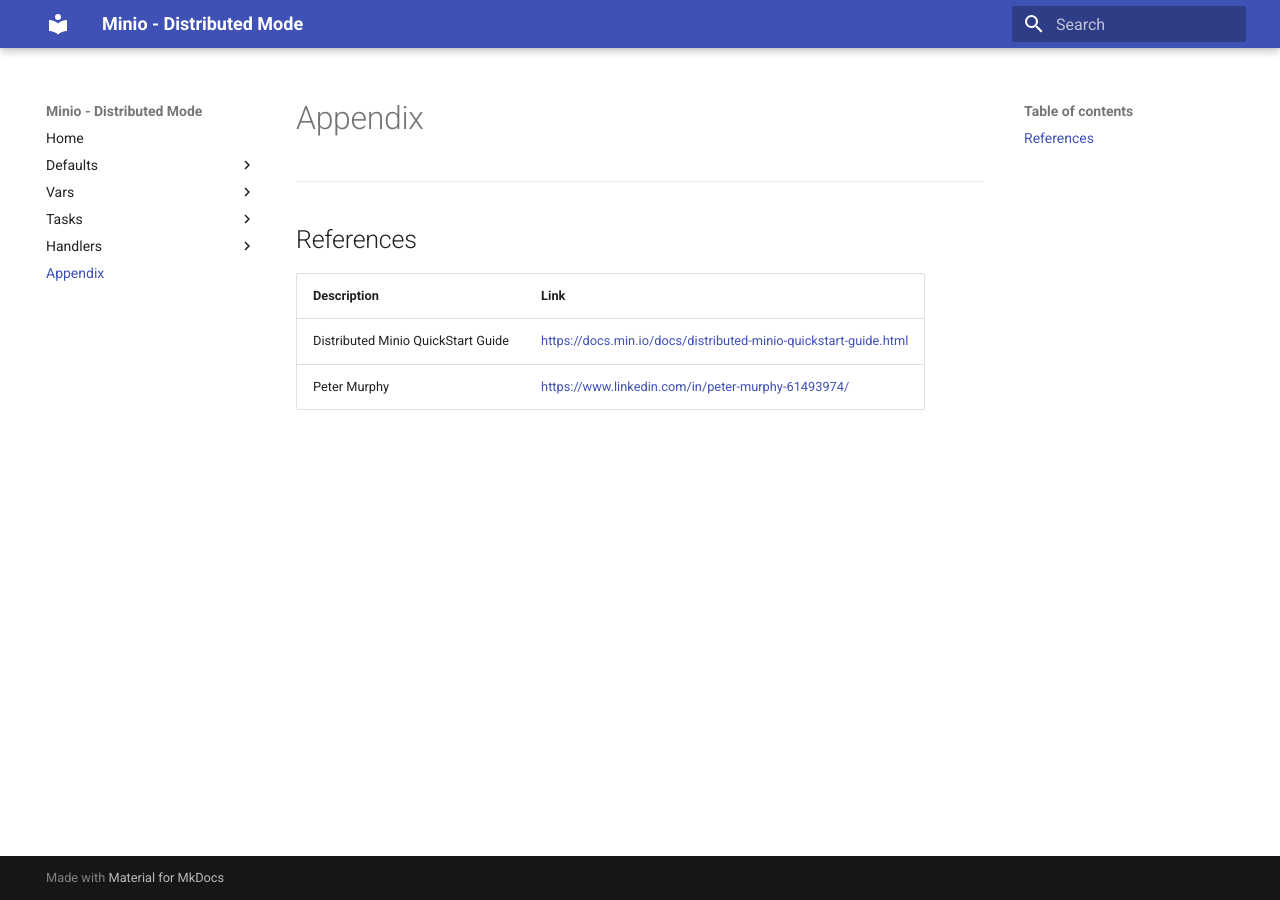
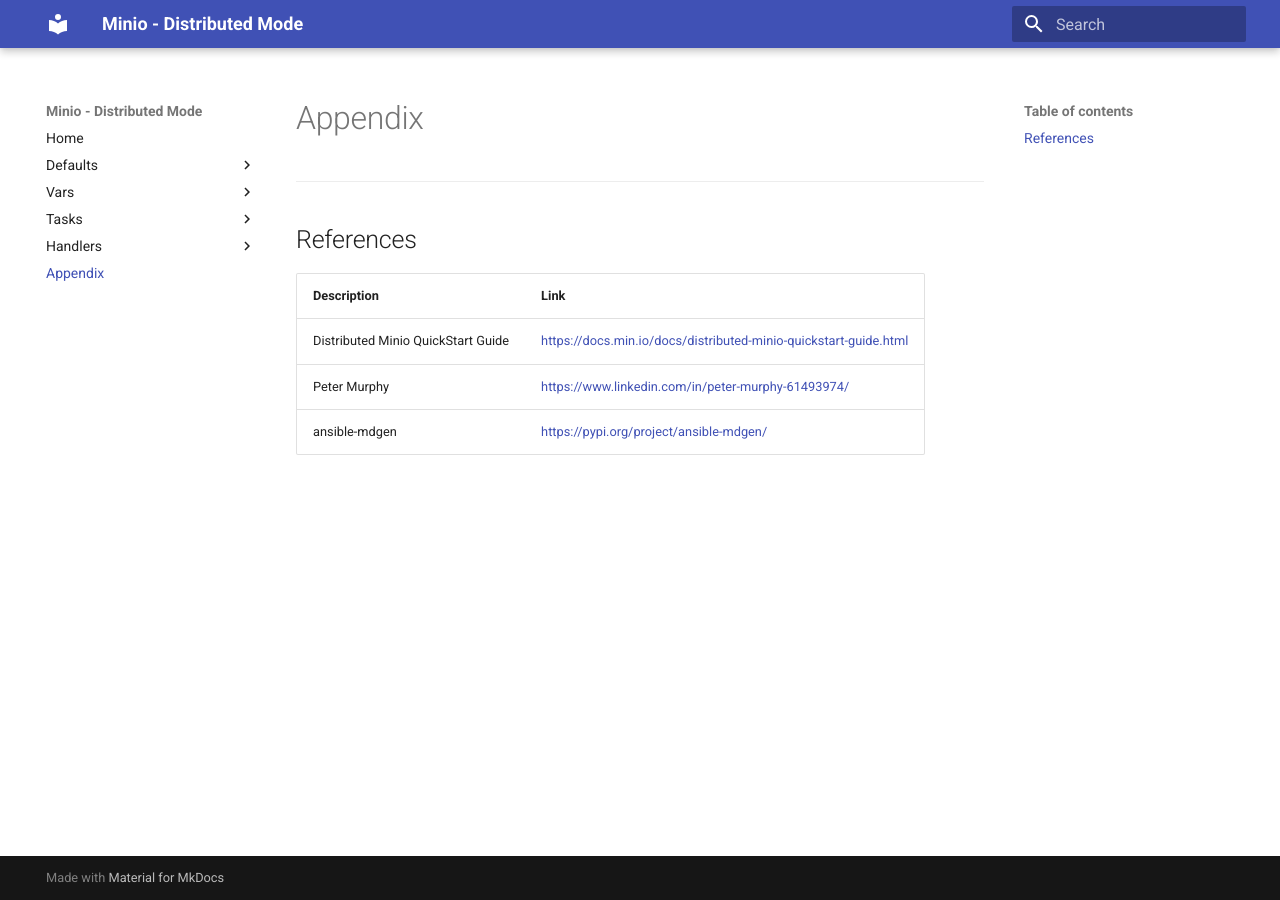
Before and after one commit to murphypetercl/minio_install, an MkDocs documentation site: the page built from docs/appendix.md, in a window 1280 px wide. Built offline with MkDocs 1.6.1 and Material for MkDocs 9.7.7, drawn with Linux system fonts in a browser that asks for light colours.

Commit message:
link to ansible-mdgen

```diff
--- a/.ansible-mdgen.yaml
+++ b/.ansible-mdgen.yaml
@@ -23,3 +23,5 @@ appendix:
       link: https://docs.min.io/docs/distributed-minio-quickstart-guide.html
     - description: Peter Murphy
       link: https://www.linkedin.com/in/peter-murphy-61493974/
+    - description: ansible-mdgen
+      link: https://pypi.org/project/ansible-mdgen/
--- a/docs/appendix.md
+++ b/docs/appendix.md
@@ -11,3 +11,4 @@
 | :--- | :--- |
 |Distributed Minio QuickStart Guide|[https://docs.min.io/docs/distributed-minio-quickstart-guide.html](https://docs.min.io/docs/distributed-minio-quickstart-guide.html)|
 |Peter Murphy|[https://www.linkedin.com/in/peter-murphy-61493974/](https://www.linkedin.com/in/peter-murphy-61493974/)|
+|ansible-mdgen|[https://pypi.org/project/ansible-mdgen/](https://pypi.org/project/ansible-mdgen/)|
```
